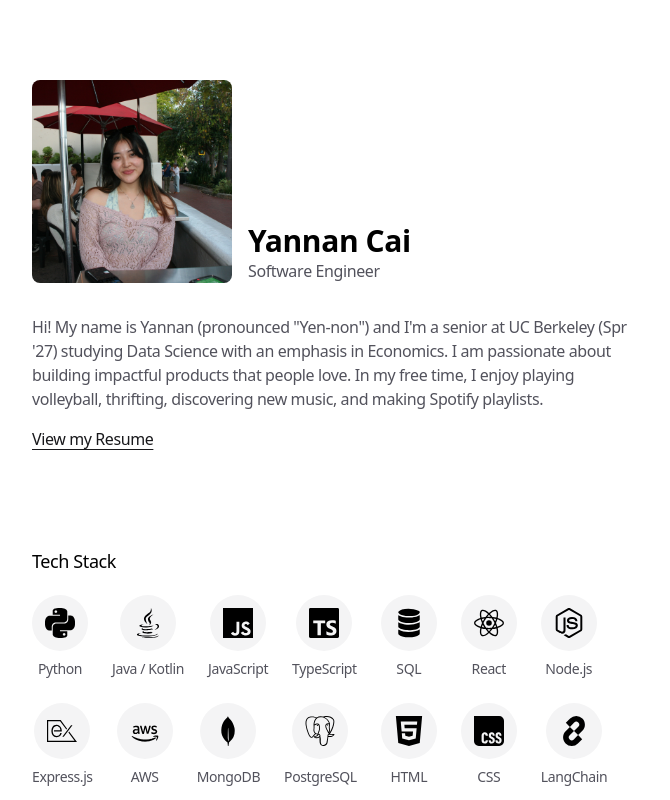
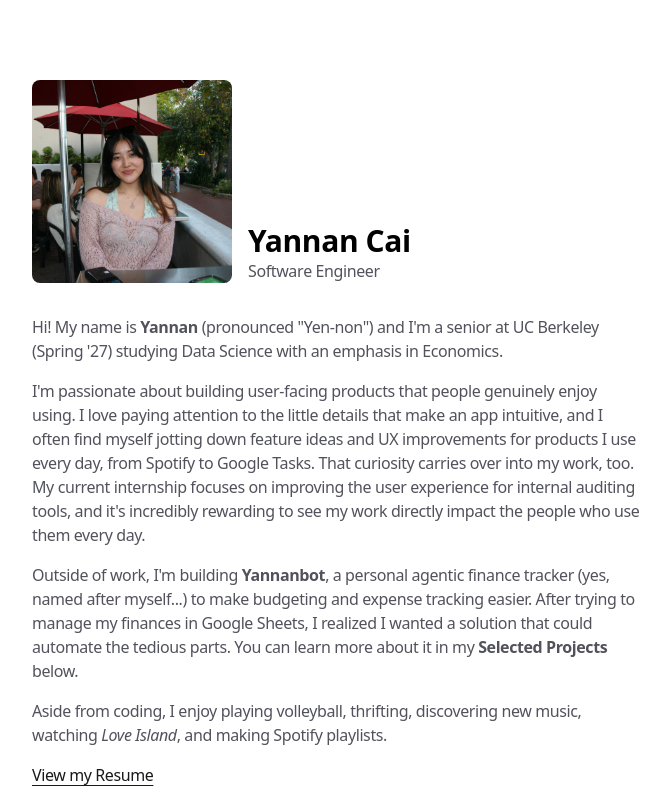
Before and after one commit to ycai27/yannan-personal-website, a Next.js app: page / in a window 1280 px wide. Shown: the top 800 px of the page, without its empty margins (304-974 px from the left). Built offline with nearby package versions, Linux system fonts and the light colour scheme.

Commit message:
Edit description

```diff
--- a/app/page.tsx
+++ b/app/page.tsx
@@ -137,11 +137,36 @@ export default function Personal() {
         transition={TRANSITION_SECTION}
       >
         <div className="flex-1">
-          <p className="text-zinc-600 dark:text-zinc-400">
-            Hi! My name is Yannan (pronounced "Yen-non") and I'm a senior at UC Berkeley (Spr '27) studying Data Science with an emphasis in Economics.
-            I am passionate about building impactful products that people love.
-            In my free time, I enjoy playing volleyball, thrifting, discovering new music, and making Spotify playlists.
+        <div className="space-y-4 text-zinc-600 dark:text-zinc-400">
+          <p>
+            Hi! My name is <span className="font-semibold">Yannan</span> (pronounced "Yen-non") and I'm a
+            senior at UC Berkeley (Spring '27) studying Data Science with an emphasis in Economics.
           </p>
+
+          <p>
+            I'm passionate about building <span className="font-medium">user-facing products</span> that
+            people genuinely enjoy using. I love paying attention to the little details
+            that make an app intuitive, and I often find myself jotting down feature
+            ideas and UX improvements for products I use every day, from Spotify to
+            Google Tasks. That curiosity carries over into my work, too. My current
+            internship focuses on improving the user experience for internal auditing
+            tools, and it's incredibly rewarding to see my work directly impact the
+            people who use them every day.
+          </p>
+
+          <p>
+            Outside of work, I'm building <span className="font-semibold">Yannanbot</span>, a personal
+            agentic finance tracker (yes, named after myself...) to make budgeting and
+            expense tracking easier. After trying to manage my finances in Google
+            Sheets, I realized I wanted a solution that could automate the tedious
+            parts. You can learn more about it in my <span className="font-semibold">Selected Projects</span> below.
+          </p>
+
+          <p>
+            Aside from coding, I enjoy playing volleyball, thrifting, discovering new
+            music, watching <i>Love Island</i>, and making Spotify playlists.
+          </p>
+        </div>
         </div>
         <div className="mt-4 flex items-center gap-4">
           <a
```
